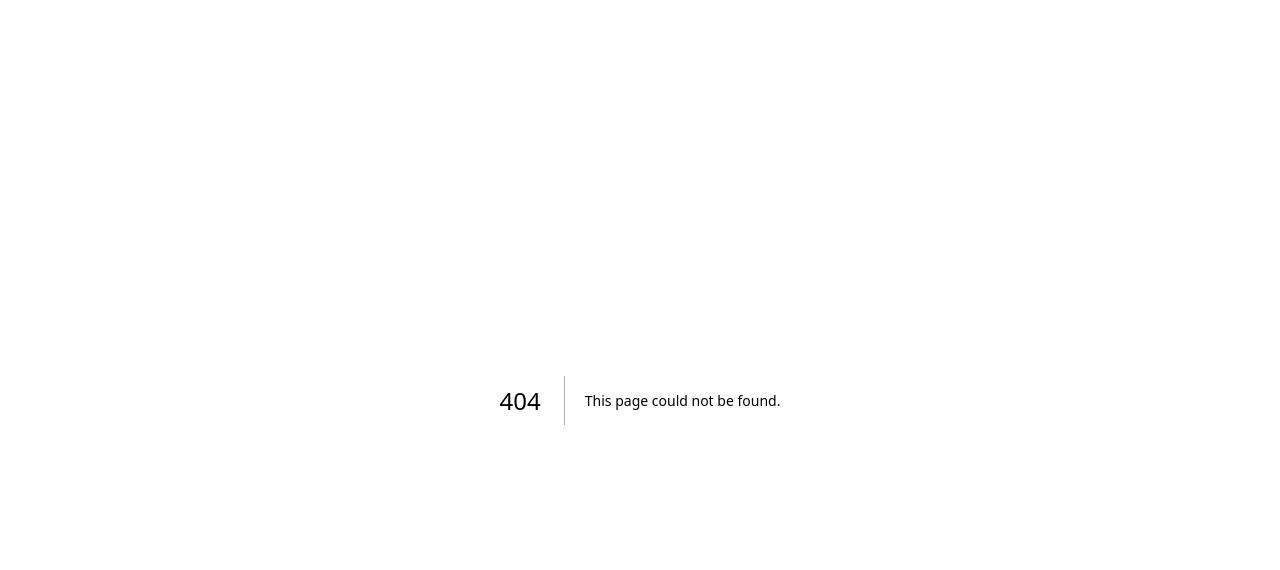
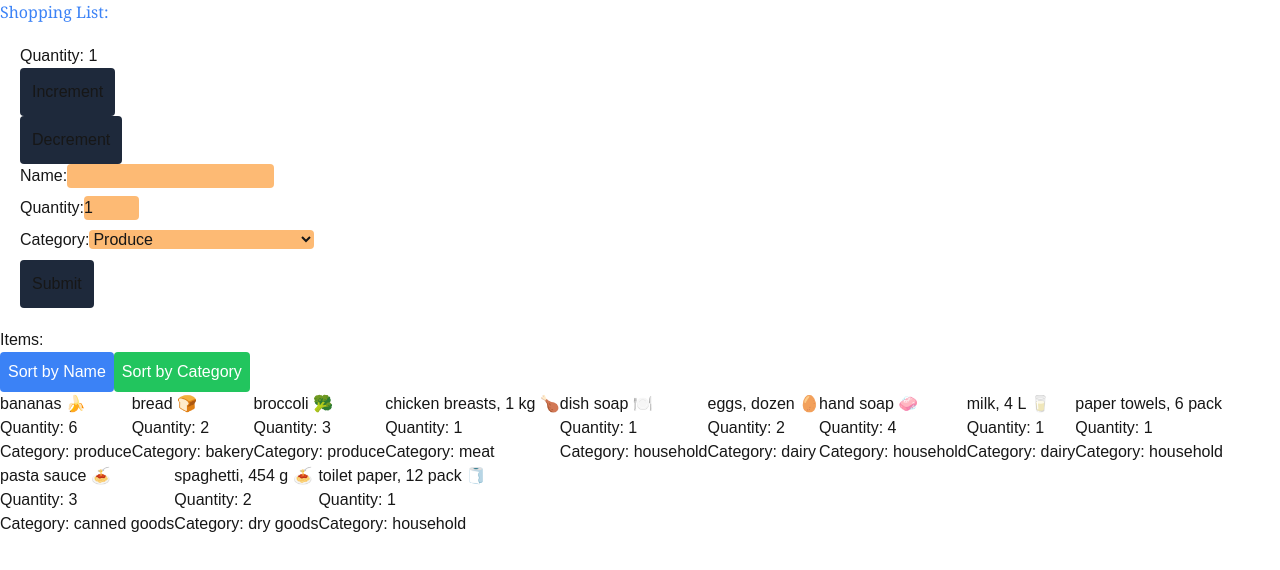
Before and after one commit to talal748/cprg306-assignments, a Next.js app: page /week-7 in a window 1280 px wide. Before the commit this address had no page. Shown: the top 570 px of the page. Built offline with nearby package versions, Linux system fonts and the light colour scheme.

Commit message:
Week 7 Assignment Completion
Finished up week 7 assignment as I might have forgotten to complete it before.

```diff
--- a/app/page.js
+++ b/app/page.js
@@ -14,6 +14,10 @@ export default function Home() {
       <br></br>
       <Link href="./week-6" className="underline text-red-800 hover:text-red-600">Week 6 Assignment</Link>
       <br></br>
+      <Link href="./week-7" className="underline text-red-800 hover:text-red-600">Week 7 Assignment</Link>
+      <br></br>
+      <Link href="./week-8" className="underline text-red-800 hover:text-red-600">Week 8 Assignment</Link>
+      <br></br>
       <Link href="./week-9" className="underline text-red-800 hover:text-red-600">Week 9 Assignment</Link>
       <br></br>
       <Link href="./week-10" className="underline text-red-800 hover:text-red-600">Week 10 Assignment</Link>
--- a/app/week-10/_services/shopping-list-service.js
+++ b/app/week-10/_services/shopping-list-service.js
@@ -67,4 +67,3 @@ const getItems = async (userId) => {
   };
 
   export default getItems;
-  export default addItems;
--- a/app/week-6/item-list.js
+++ b/app/week-6/item-list.js
@@ -84,14 +84,16 @@ export default function ItemList(Item) {
       }
 
       <button onClick={() => setSortBy("name")}></button>
-      <button onClick={() => setSortBy("category")}></button>
 
-      return ({
-        <h3>Items:</h3>
-        <ul>
-            {sortedItems.map((item) => (
-            <Item key={item.id} name={item.name} category={item.category} />
-        ))}
-      </ul>
-      });
+
+      return (
+        <div>
+            <h3>Items: </h3>
+            <ul>
+                {sortedItems.map((item) => (
+                <Item key={item.id} name={item.name} category={item.category} />
+            ))}
+            </ul>
+        </div>
+      )
     }
--- /dev/null
+++ b/app/week-7/item-list.js
@@ -0,0 +1,50 @@
+import Item from './item';
+import { useState } from 'react';
+
+export default function ItemList({ items }) {
+    const [sortBy, setSortBy] = useState("name");
+
+    // Function to sort items without mutating the original array
+    const getSortedItems = () => {
+        const itemsCopy = [...items]; // Create a copy of items
+        if (sortBy === "name") {
+            return itemsCopy.sort((a, b) => a.name.localeCompare(b.name));
+        } else if (sortBy === "category") {
+            return itemsCopy.sort((a, b) => a.category.localeCompare(b.category));
+        } else {
+            return itemsCopy; // Return unsorted copy if no valid sort criteria
+        }
+    };
+
+    const sortedItems = getSortedItems();
+
+    return (
+        <div>
+            <h3>Items:</h3>
+            <div className="sort-buttons">
+                <button
+                    onClick={() => setSortBy("name")}
+                    className="rounded p-2 bg-blue-500 text-white hover:bg-blue-700"
+                >
+                    Sort by Name
+                </button>
+                <button
+                    onClick={() => setSortBy("category")}
+                    className="rounded p-2 bg-green-500 text-white hover:bg-green-700"
+                >
+                    Sort by Category
+                </button>
+            </div>
+            <ul>
+                {sortedItems.map((item) => (
+                    <Item
+                        key={item.id}
+                        name={item.name}
+                        category={item.category}
+                        quantity={item.quantity}
+                    />
+                ))}
+            </ul>
+        </div>
+    );
+}
--- /dev/null
+++ b/app/week-7/item.js
@@ -0,0 +1,9 @@
+export default function Item ({name, quantity, category}) {
+    return (
+        <div className="inline-block pxy-5">
+            <li>{name}</li>
+            <li>Quantity: {quantity}</li>
+            <li>Category: {category}</li>
+        </div>
+    )
+};
--- /dev/null
+++ b/app/week-7/items.json
@@ -0,0 +1,74 @@
+[
+    {
+      "id": "1h2GJKH12gkHG31h1H",
+      "name": "milk, 4 L 🥛",
+      "quantity": 1,
+      "category": "dairy"
+    },
+    {
+      "id": "2KJH3k2j3H1k2J3K1H",
+      "name": "bread 🍞",
+      "quantity": 2,
+      "category": "bakery"
+    },
+    {
+      "id": "3h2KJH3k2j3H1k2J3",
+      "name": "eggs, dozen 🥚",
+      "quantity": 2,
+      "category": "dairy"
+    },
+    {
+      "id": "4k2J3K1H2GJKH12gk",
+      "name": "bananas 🍌",
+      "quantity": 6,
+      "category": "produce"
+    },
+    {
+      "id": "5H1h1H2KJH3k2j3H",
+      "name": "broccoli 🥦",
+      "quantity": 3,
+      "category": "produce"
+    },
+    {
+      "id": "6H1k2J3K1H2GJKH1",
+      "name": "chicken breasts, 1 kg 🍗",
+      "quantity": 1,
+      "category": "meat"
+    },
+    {
+      "id": "7gkHG31h1H2KJH3k",
+      "name": "pasta sauce 🍝",
+      "quantity": 3,
+      "category": "canned goods"
+    },
+    {
+      "id": "8j3H1k2J3K1H2GJK",
+      "name": "spaghetti, 454 g 🍝",
+      "quantity": 2,
+      "category": "dry goods"
+    },
+    {
+      "id": "9H12gkHG31h1H2KJ",
+      "name": "toilet paper, 12 pack 🧻",
+      "quantity": 1,
+      "category": "household"
+    },
+    {
+      "id": "10H3k2j3H1k2J3K1",
+      "name": "paper towels, 6 pack",
+      "quantity": 1,
+      "category": "household"
+    },
+    {
+      "id": "11k2J3K1H2GJKH12",
+      "name": "dish soap 🍽️",
+      "quantity": 1,
+      "category": "household"
+    },
+    {
+      "id": "12GJKH12gkHG31h1",
+      "name": "hand soap 🧼",
+      "quantity": 4,
+      "category": "household"
+    }
+  ]
--- /dev/null
+++ b/app/week-7/new.item.js
@@ -0,0 +1,119 @@
+"use client";
+
+import { useState } from "react";
+
+export default function NewItem({ onAddItem }) {
+    const [quantity, setQuantity] = useState(1);
+    const [name, setName] = useState("");
+    const [category, setCategory] = useState("produce");
+
+    const handleNameChange = (event) => setName(event.target.value);
+    const handleQuantityChange = (event) => setQuantity(Number(event.target.value));
+    const handleCategoryChange = (event) => setCategory(event.target.value);
+
+    const handleSubmit = (event) => {
+        event.preventDefault();
+
+        const item = {
+            id: crypto.randomUUID(), // Generate a random string for the id
+            name,
+            quantity,
+            category,
+        };
+
+        onAddItem(item); // Call the onAddItem prop with the item object
+
+        setName("");
+        setQuantity(1); // Reset to default value
+        setCategory("produce");
+    };
+
+    const increment = () => {
+        setQuantity((prevQuantity) => Math.min(prevQuantity + 1, 20)); // Prevent going above 20
+    };
+
+    const decrement = () => {
+        setQuantity((prevQuantity) => Math.max(prevQuantity - 1, 1)); // Prevent going below 1
+    };
+
+    return (
+        <div className="p-5 border-gray-200">
+            <p>Quantity: {quantity}</p>
+            <button
+                disabled={quantity >= 20}
+                onClick={increment}
+                className="rounded p-3 bg-slate-800 hover:bg-slate-500"
+            >
+                Increment
+            </button>
+            <br />
+            <button
+                disabled={quantity <= 1}
+                onClick={decrement}
+                className="rounded p-3 bg-slate-800 hover:bg-slate-500"
+            >
+                Decrement
+            </button>
+
+            <form onSubmit={handleSubmit}>
+                <div className="mb-2">
+                    <label>Name:</label>
+                    <input
+                        className="rounded focus:bg-emerald-100 bg-orange-300"
+                        type="text"
+                        value={name}
+                        onChange={handleNameChange}
+                        required
+                    />
+                </div>
+
+                <div className="mb-2">
+                    <label>Quantity:</label>
+                    <input
+                        className="rounded focus:bg-emerald-100 bg-orange-300"
+                        type="number"
+                        value={quantity}
+                        onChange={handleQuantityChange}
+                        min="1"
+                        max="20"
+                        required
+                    />
+                </div>
+
+                <div className="mb-2">
+                    <label>Category:</label>
+                    <select
+                        className="rounded focus:bg-emerald-100 bg-orange-300"
+                        value={category}
+                        onChange={handleCategoryChange}
+                        required
+                    >
+                        <option disabled value="">
+                            -- Please select a category --
+                        </option>
+                        <option value="produce">Produce</option>
+                        <option value="dairy">Dairy</option>
+                        <option value="bakery">Bakery</option>
+                        <option value="meat">Meat</option>
+                        <option value="frozen goods">Frozen Goods</option>
+                        <option value="canned foods">Canned Foods</option>
+                        <option value="dry goods">Dry Goods</option>
+                        <option value="beverages">Beverages</option>
+                        <option value="snacks">Snacks</option>
+                        <option value="household">Household</option>
+                        <option value="other">Other</option>
+                    </select>
+                </div>
+
+                <div>
+                    <button
+                        type="submit"
+                        className="rounded p-3 bg-slate-800 hover:bg-slate-500"
+                    >
+                        Submit
+                    </button>
+                </div>
+            </form>
+        </div>
+    );
+}
--- /dev/null
+++ b/app/week-7/page.js
@@ -0,0 +1,22 @@
+"use client";
+
+import { useState } from "react";
+import itemsData from "./items.json";
+import NewItem from "./new.item";
+import ItemList from "./item-list";
+
+export default function Page() {
+    const [items, setItems] = useState(itemsData);
+
+    const handleAddItem = (newItem) => {
+        setItems((prevItems) => [...prevItems, newItem]);
+    };
+
+    return (
+        <main>
+            <h1 className="font-serif text-blue-500">Shopping List:</h1>
+            <NewItem onAddItem={handleAddItem} />
+            <ItemList items={items} />
+        </main>
+    );
+}
```
